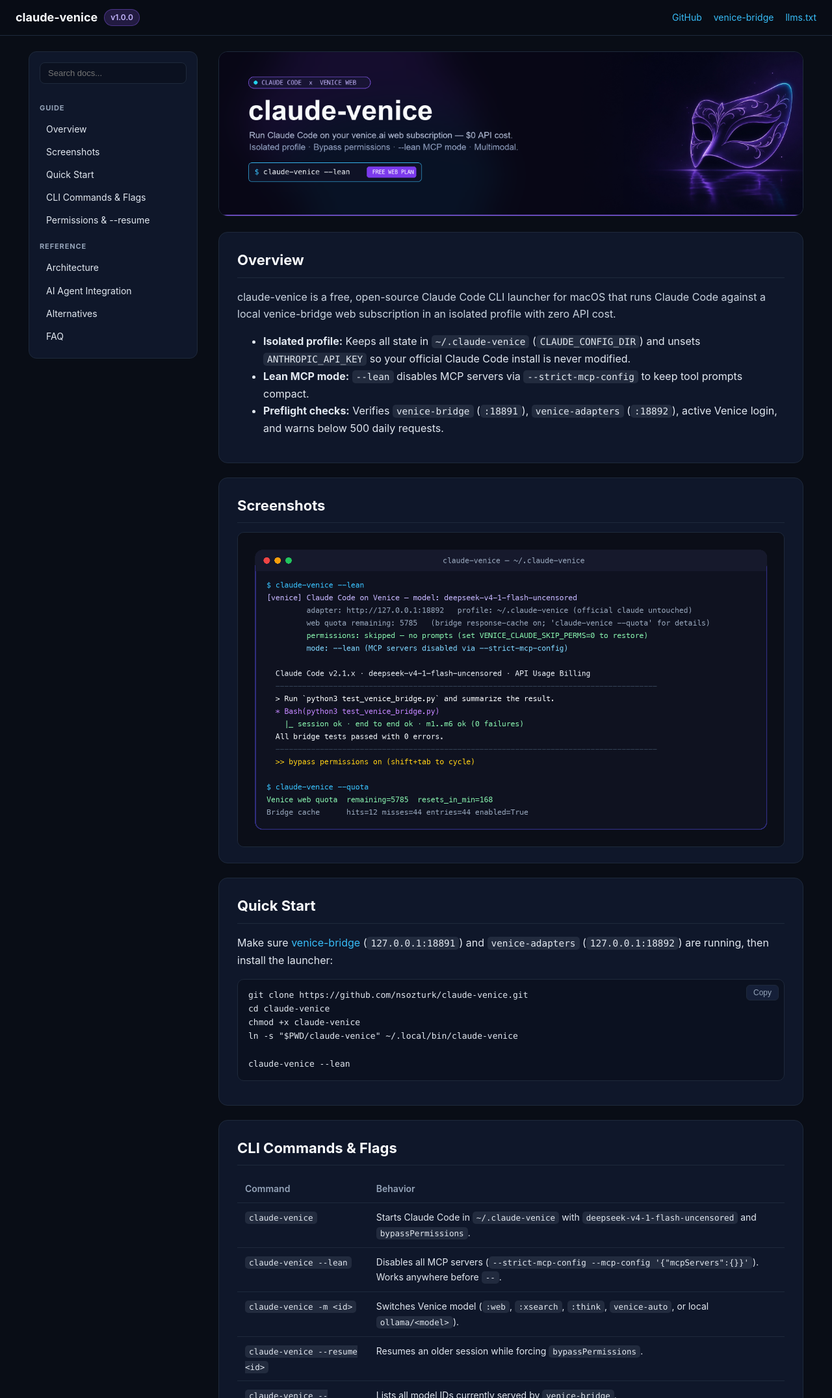
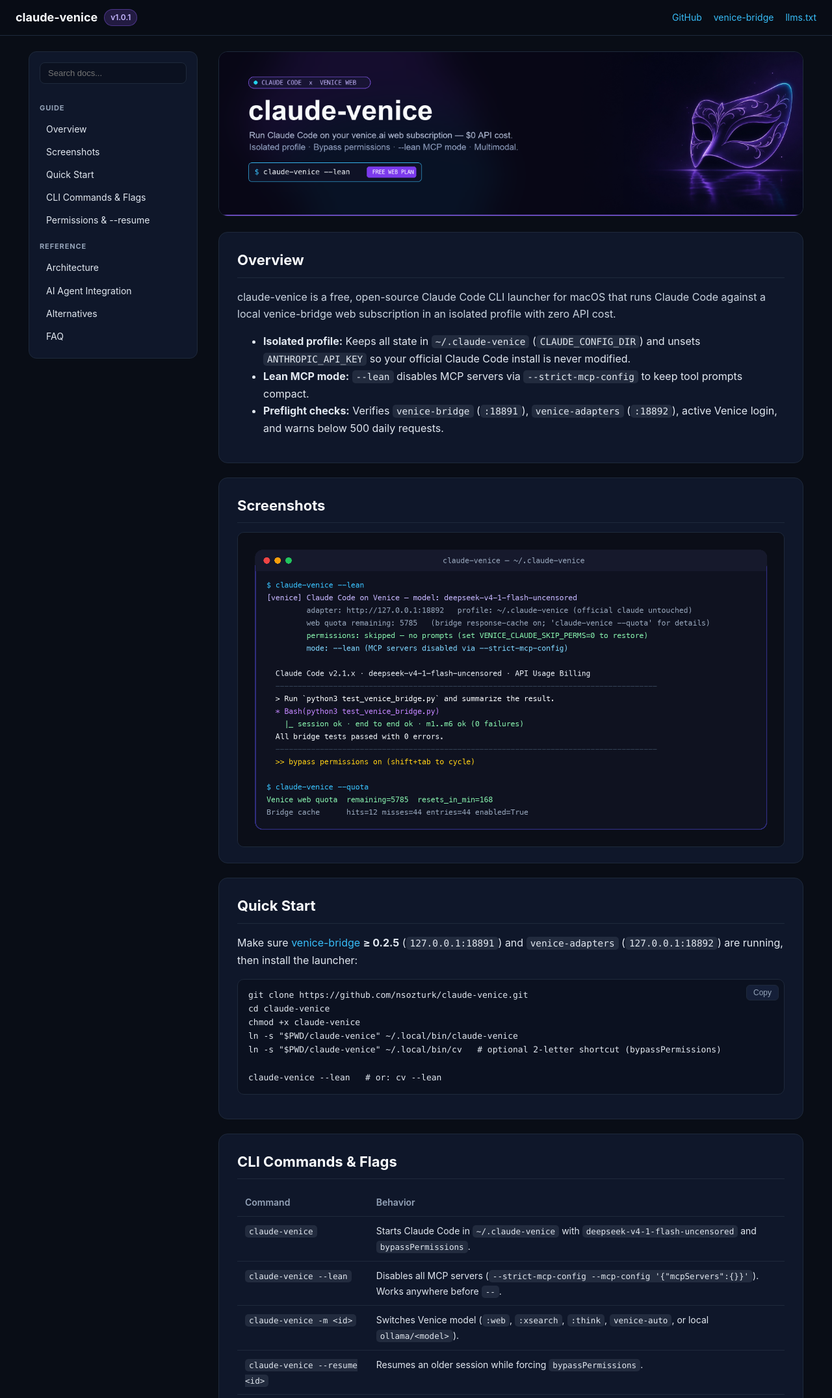
Before and after one commit to nsozturk/claude-venice, a plain HTML site: page docs/index.html in a window 1280 px wide. Shown: the top 2152 px of the page at 65% size. Drawn offline with Linux system fonts and the light colour scheme.

Commit message:
v1.0.1: document cv shortcut, venice-bridge >= 0.2.5 pairing, and updated docs

```diff
--- a/docs/index.html
+++ b/docs/index.html
@@ -25,7 +25,7 @@
         "name": "claude-venice",
         "operatingSystem": "macOS",
         "applicationCategory": "DeveloperApplication",
-        "softwareVersion": "1.0.0",
+        "softwareVersion": "1.0.1",
         "license": "https://opensource.org/licenses/MIT",
         "url": "https://nsozturk.github.io/claude-venice/",
         "codeRepository": "https://github.com/nsozturk/claude-venice",
@@ -116,7 +116,7 @@
 </head>
 <body>
   <header class="topbar">
-    <div class="brand">claude-venice <span class="pill">v1.0.0</span></div>
+    <div class="brand">claude-venice <span class="pill">v1.0.1</span></div>
     <nav class="nav-links">
       <a href="https://github.com/nsozturk/claude-venice">GitHub</a>
       <a href="https://github.com/nsozturk/venice-bridge">venice-bridge</a>
@@ -166,13 +166,14 @@
 
       <section id="quickstart" data-search="install quickstart symlink git clone prerequisites">
         <h2>Quick Start</h2>
-        <p>Make sure <a href="https://github.com/nsozturk/venice-bridge">venice-bridge</a> (<code>127.0.0.1:18891</code>) and <code>venice-adapters</code> (<code>127.0.0.1:18892</code>) are running, then install the launcher:</p>
+        <p>Make sure <a href="https://github.com/nsozturk/venice-bridge">venice-bridge</a> <strong>&ge; 0.2.5</strong> (<code>127.0.0.1:18891</code>) and <code>venice-adapters</code> (<code>127.0.0.1:18892</code>) are running, then install the launcher:</p>
         <pre><code>git clone https://github.com/nsozturk/claude-venice.git
 cd claude-venice
 chmod +x claude-venice
 ln -s "$PWD/claude-venice" ~/.local/bin/claude-venice
+ln -s "$PWD/claude-venice" ~/.local/bin/cv   # optional 2-letter shortcut (bypassPermissions)
 
-claude-venice --lean</code></pre>
+claude-venice --lean   # or: cv --lean</code></pre>
       </section>
 
       <section id="commands" data-search="cli commands flags lean models quota resume model">
```
Also changed, not shown: docs/llms-full.txt, 3 other files.
